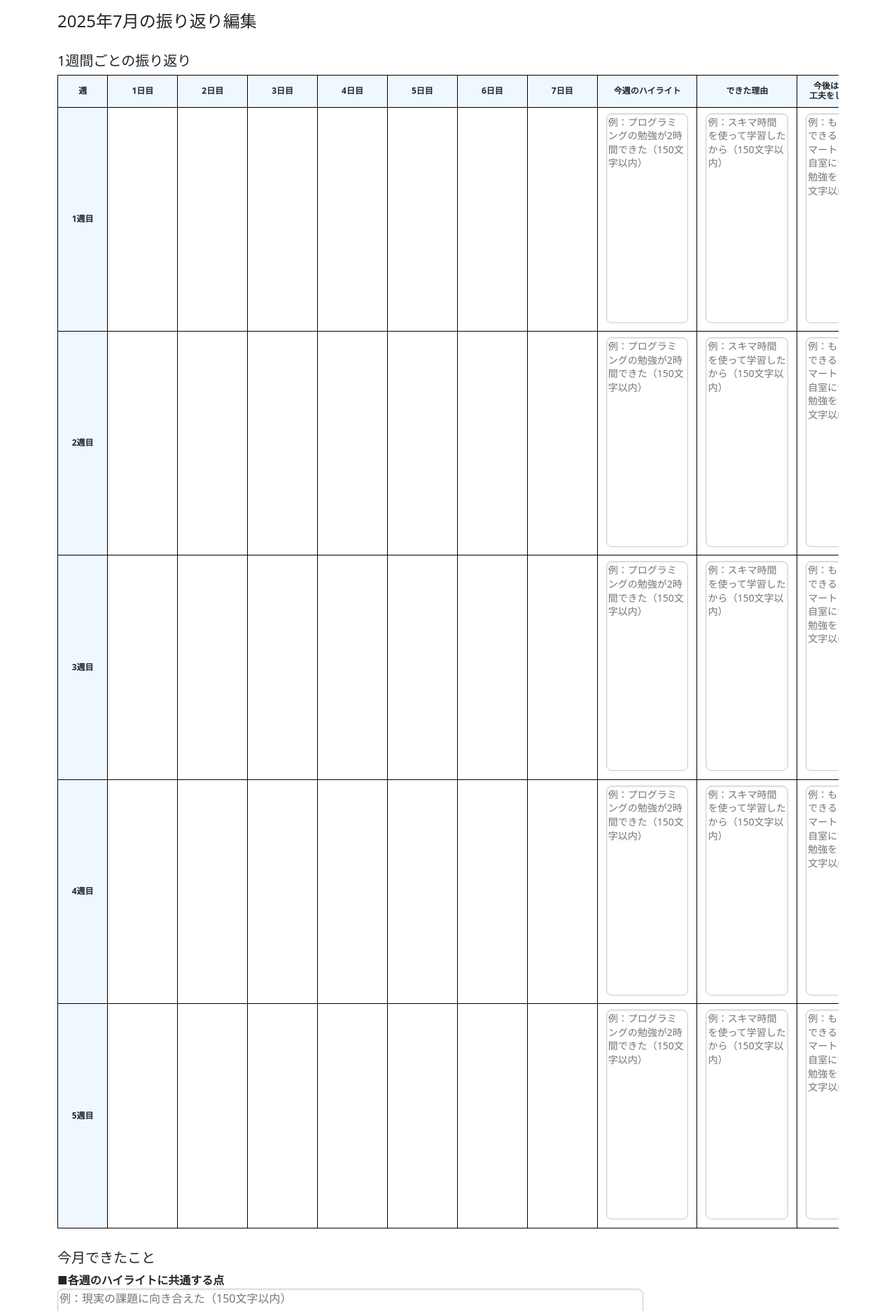
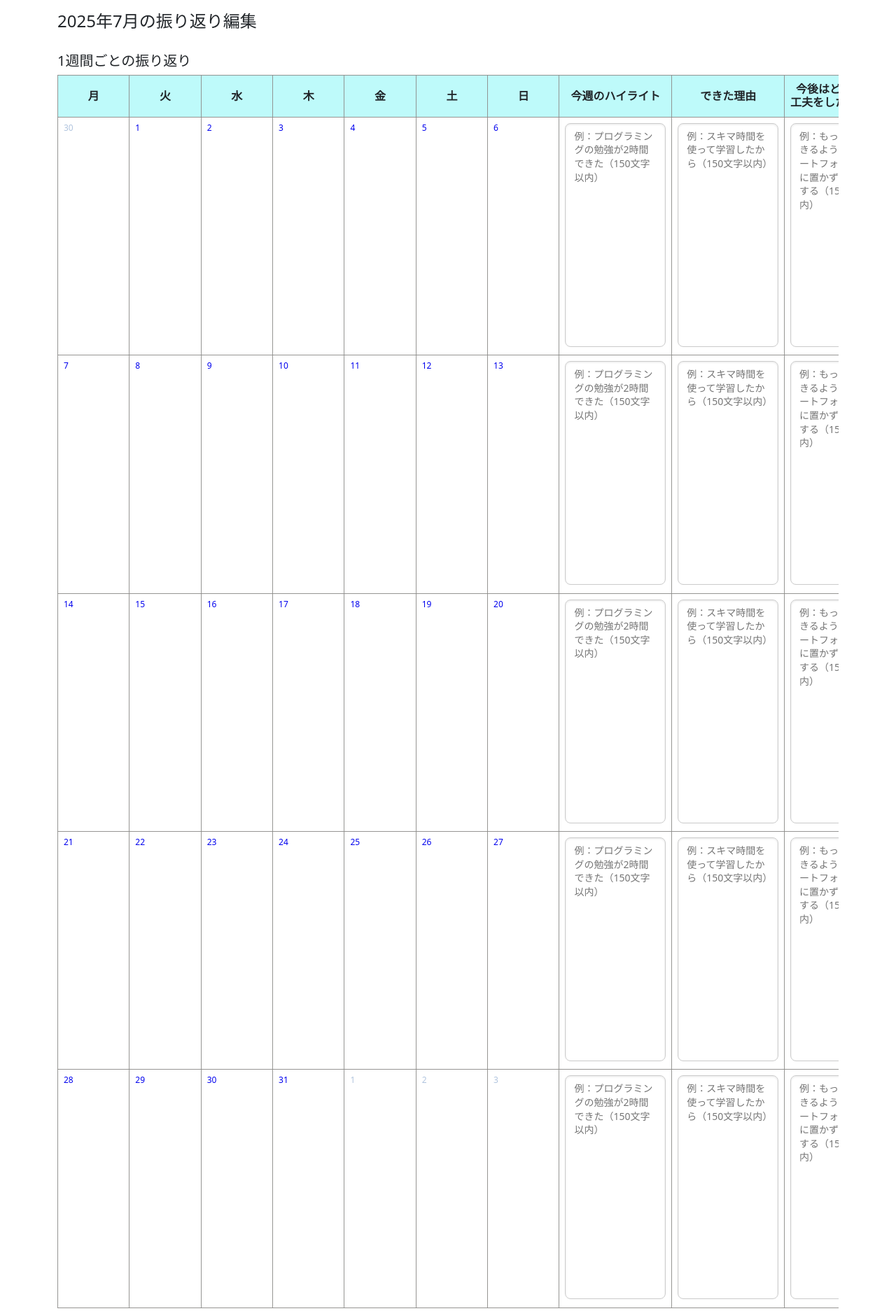
Before and after one commit to haruko-kobayashi1224/application1, a Django app: page /diary_app/edit_reflection/2025/7/ in a window 1280 px wide. Shown: the part 64-1938 px from the top of the page at 70% size. Run offline with Django 5.2, Linux system fonts and the light colour scheme; the visitor is signed in with stand-in values (Sample User, id 1); data comes from the database, SQL or seed files in the repository; data that the repository does not hold is empty.

Commit message:
再修正

```diff
--- a/diary/diary_app/utils.py
+++ b/diary/diary_app/utils.py
@@ -74,8 +74,12 @@ def get_weeks_data(user, year, month):
             ).first()
 
         weeks_full[week_num] = {
-            "diaries": week_diaries,
+            "days_diaries": [],
             "reflection": week_reflection,
         }
 
+        for i , day in enumerate(month_calendar[week_num - 1]):
+            diary = week_diaries[i] if i < len(week_diaries) else None
+            weeks_full[week_num]["days_diaries"].append((day, diary))
+
     return weeks_full
--- a/diary/diary_app/views.py
+++ b/diary/diary_app/views.py
@@ -351,9 +351,9 @@ class ReflectionListView(ListView):
 
         diaries = []
         for data in self.weeks.values():
-            for diary in data['diaries']:
+            for day,diary in data['days_diaries']:
                 if diary:
-                    diaries.append(diary)
+                    diaries.append((day, diary))
         return diaries
 
 
@@ -430,6 +430,8 @@ def edit_reflection(request, year, month):
             'month_previous': month_previous,
             'month_next': month_next,
             'month_reflection': month_reflection,
+            'current': current,
+
         }
     )
 
--- a/diary/templates/change_password.html
+++ b/diary/templates/change_password.html
@@ -71,7 +71,6 @@ input[type="password"] {
 }
 
 ul.errorlist {
-  list-style: none;   /* ・を消す */    /* インデントを消す */
   margin-top: 4px;
 }
 
--- a/diary/templates/edit_reflection.html
+++ b/diary/templates/edit_reflection.html
@@ -44,9 +44,13 @@ table {
   font-size: 12px;
 }
 
+colgroup col {
+  width: auto; /* 固定幅ではなく自動調整にする */
+}
+
 th, td {
-  border: 1px solid #000;
-  padding: 8px 12px;
+  border: 1px solid #8d8c89e9;
+  padding: 8px ;
   vertical-align: top;
   word-break: break-word;
   white-space: normal;
@@ -55,24 +59,15 @@ th, td {
   overflow: visible;
 }
 
-.table-container textarea {
-  min-height: 300px;
-  width: 100%;
-  font-size: 14px;
-  overflow-y: hidden;
-  resize: none;
-  border: 1px solid #ccc;
-  line-height: 1.4;
-  border-radius: 8px;
-  box-sizing: border-box;
-  box-shadow: inset 0 1px 3px rgba(0,0,0,0.1);
-}
-
 
 th {
   vertical-align: middle;
-  background-color: #f0f8ff;
+  background-color: #befafaff;
+  font-weight: bold;
   text-align: center;
+  padding: 5px;
+  height: 60px;
+  font-size: 16px;
 }
 
 td {
@@ -124,7 +119,7 @@ td {
 
 .btn-cancel {
   background-color: #b4b4b4ff;
-   padding: 15px 40px;
+  padding: 15px 40px;
   color: #333;
 }
 
@@ -135,9 +130,9 @@ td {
 }
 
 
-textarea,
-input[type="text"] {
+textarea {
   border: 1px solid #ccc;
+  padding: 8px 12px;
   border-radius: 8px;
   font-size: 16px;
   line-height: 1.4;
@@ -146,6 +141,20 @@ input[type="text"] {
   min-height: 100px; /* 最低限の高さ */
   overflow: hidden;  /* スクロールバーを非表示 */
   resize: vertical;
+}
+
+.table-container textarea {
+  min-height: 320px;
+  width: 100%;
+  padding: 8px 12px;
+  font-size: 14px;
+  overflow-y: hidden;
+  resize: none;
+  border: 1px solid #ccc;
+  line-height: 1.4;
+  border-radius: 8px;
+  box-sizing: border-box;
+  box-shadow: inset 0 1px 3px rgba(0,0,0,0.1);
 }
 </style>
 
@@ -161,22 +170,22 @@ input[type="text"] {
   <h5>1週間ごとの振り返り</h5>
    <table>
      <colgroup>
-      <col style="width: 5%;">
+      {% comment %} <col style="width: 5%;"> {% endcomment %}
       <col span="7" style="width: 7%;">
-      <col style="width: 10%;">
-      <col style="width: 10%;">
-      <col style="width: 10%;">
+      <col style="width: 11%;">
+      <col style="width: 11%;">
+      <col style="width: 11%;">
      </colgroup>
      <thead>
         <tr>
-          <th>週</th>
-          <th>1日目</th>
-          <th>2日目</th>
-          <th>3日目</th>
-          <th>4日目</th>
-          <th>5日目</th>
-          <th>6日目</th>
-          <th>7日目</th>
+          {% comment %} <th>週</th> {% endcomment %}
+          <th>月</th>
+          <th>火</th>
+          <th>水</th>
+          <th>木</th>
+          <th>金</th>
+          <th>土</th>
+          <th>日</th>
           <th>今週のハイライト</th>
           <th>できた理由</th>
           <th>今後はどのような<br>工夫をしたらよいか</th>
@@ -186,9 +195,14 @@ input[type="text"] {
         {% for form, week in week_form_pairs %}
           {% with week_num=week.0 data=week.1 %}
             <tr>
-              <td style="text-align: center; background-color: #f0f8ff; vertical-align: middle; font-weight: bold;">{{ week_num }}週目</td>
-              {% for diary in data.diaries %}
+              {% comment %} <td style="text-align: center; background-color: #f0f8ff; vertical-align: middle; font-weight: bold;">{{ week_num }}週目</td> {% endcomment %}
+              {% for day,diary in data.days_diaries %}
                 <td>
+                  {% if day.month == current.month and day.year == current.year  %}
+                    <div style="font-size:12px; color:#0000EE;">{{ day.day }}</div>
+                  {% else %}
+                    <div style="font-size:12px; color:#B0C4DE;">{{ day.day }}</div>
+                  {% endif %}
                   {% if diary %}
                     {% for success in diary.success_list %}
                       <span style="white-space: nowrap;">・{{ success.label|slice:":1" }}</span>{{ success.label|slice:"1:" }}<br>
@@ -208,13 +222,15 @@ input[type="text"] {
   </div>
 
 <div style="margin-top: 30px; ">
-  <h5>今月できたこと</h5>
+  <h5>今月の振り返り</h5>
+  <div style="margin-top: 30px; overflow: hidden;">
     <p><strong>■各週のハイライトに共通する点</strong><br>
     {{ month_form.common_ground }}</p>
     <p><strong>■自分の価値観や大切にしていること</strong><br>
     {{ month_form.my_values}}</p>
     <p><strong>■その他気づいたこと</strong><br>
     {{ month_form.awareness }}</p>
+  </div>
 </div>
 
  <div class="button-area">
--- a/diary/templates/home.html
+++ b/diary/templates/home.html
@@ -41,7 +41,7 @@
 
 .calendar-table td,
 .calendar-table th {
-  border: 1px solid #ccc;
+  border: 1px solid #8d8c89e9;
   vertical-align: middle;
   height: 85px;
   max-height: 100px;
```
Also changed, not shown: diary/templates/reflection.html (+22 -14 lines).
